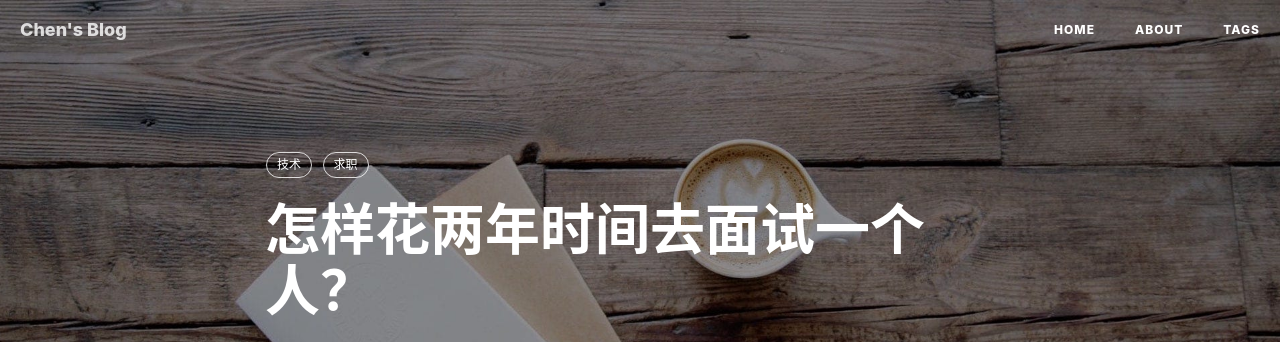
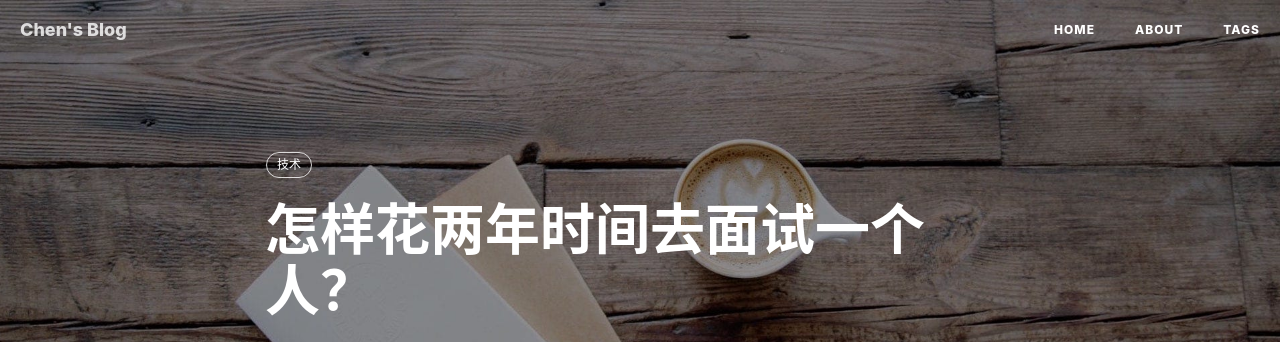
Before and after one commit to he-chen-95/he-chen-95.github.io, a Jekyll site: the page built from _posts/2014-08-02-How_to_interview_a_person.md, in a window 1280 px wide and 900 px high. Shown: the top 342 px of the window. Built offline with Jekyll 4.4.1, drawn with Linux system fonts in a browser that asks for light colours; nearby versions of some CDN libraries; comment, search, counter and statistics services are not loaded.

Commit message:
Update 2014-08-02-How_to_interview_a_person.md

```diff
--- a/_posts/2014-08-02-How_to_interview_a_person.md
+++ b/_posts/2014-08-02-How_to_interview_a_person.md
@@ -8,7 +8,6 @@ header-img: img/post-bg-coffee.jpeg
 catalog: true
 tags:
     - 技术
-    - 求职
 ---
 
 Joel Spolsky曾经感叹：招聘难，难于上青天（此处笔者稍加演绎:)）。他有两个辛辣但不乏洞察力的断言：真正的牛人也许一辈子就投大概4次简历，这些家伙一毕业就被好公司抢走了，并且他们的雇主会给他们不赖的待遇，所以他们也不想挪窝。（刚刚去世的Dennis Ritchie就是这样一个人）而“人才”市场上能找到的大多都不是什么人才。招到这帮人轻则费钱重则把你公司搞挂。
```
